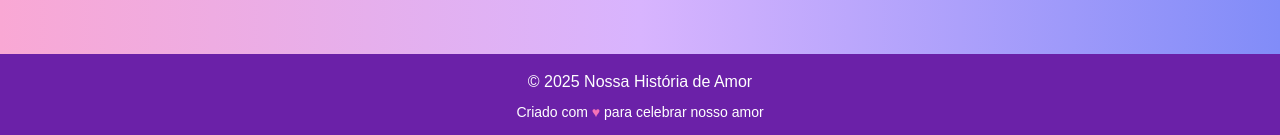
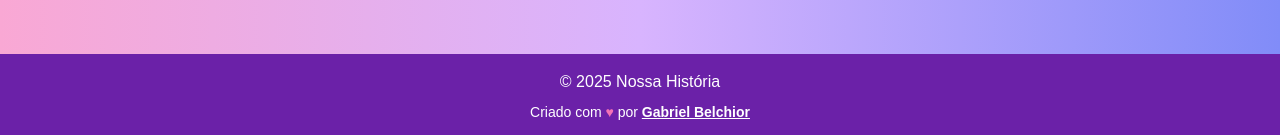
Before and after one commit to gabrielcampanile/anniversary-project, a Next.js app: page / in a window 1280 px wide. Shown: the part 1462-1597 px from the top of the page. Built offline with nearby package versions, Linux system fonts and the light colour scheme.

Commit message:
fix: update footer text for clarity and attribution

```diff
--- a/components/Footer.tsx
+++ b/components/Footer.tsx
@@ -2,9 +2,9 @@ export default function Footer() {
   return (
     <footer className="bg-purple-800 text-white py-4">
       <div className="text-center">
-        <p>&copy; {new Date().getFullYear()} Nossa História de Amor</p>
+        <p>&copy; {new Date().getFullYear()} Nossa História</p>
         <p className="mt-2 text-sm">
-          Criado com <span className="text-pink-400">&hearts;</span> para celebrar nosso amor
+          Criado com <span className="text-pink-400">&hearts;</span> por <a href="https://www.linkedin.com/in/gabriel-belchior-campanile/" className="font-bold underline hover:text-purple-300">Gabriel Belchior</a>
         </p>
       </div>
     </footer>
```
